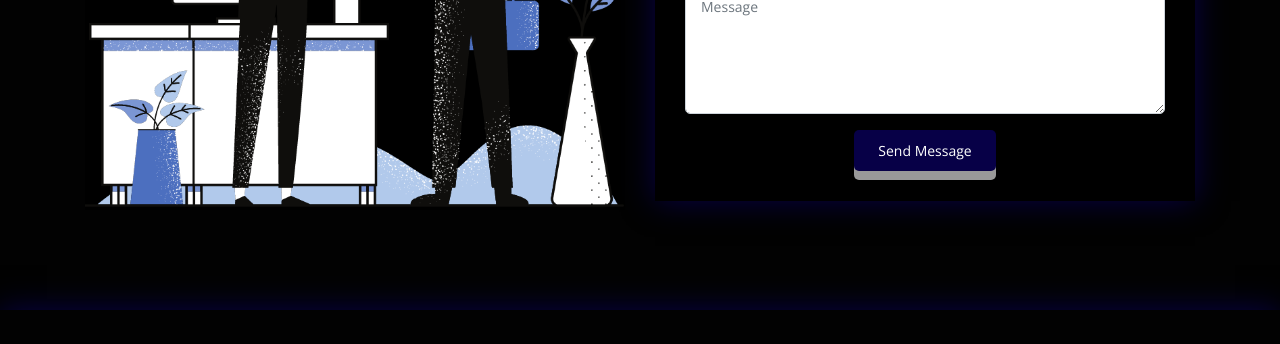
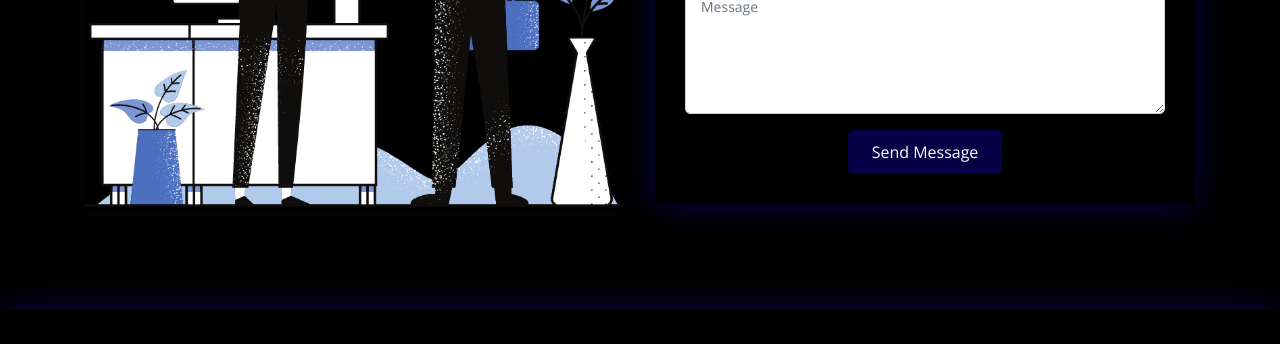
Before and after one commit to tanucdi/compnew, a plain HTML site: page index.html in a window 1280 px wide. Shown: the part 5460-5804 px from the top of the page. Drawn offline with nearby package versions, Linux system fonts and the light colour scheme.

Commit message:
Update index.html

```diff
--- a/index.html
+++ b/index.html
@@ -745,7 +745,7 @@
                 <div class="error-message"></div>
                 <div class="sent-message">Your message has been sent. Thank you!</div>
               </div> -->
-              <div class="text-center"><button type="submit" class="button">Send Message</button></div>
+              <div class="text-center"><button type="submit">Send Message</button></div>
             </form>
           </div>
 
```
